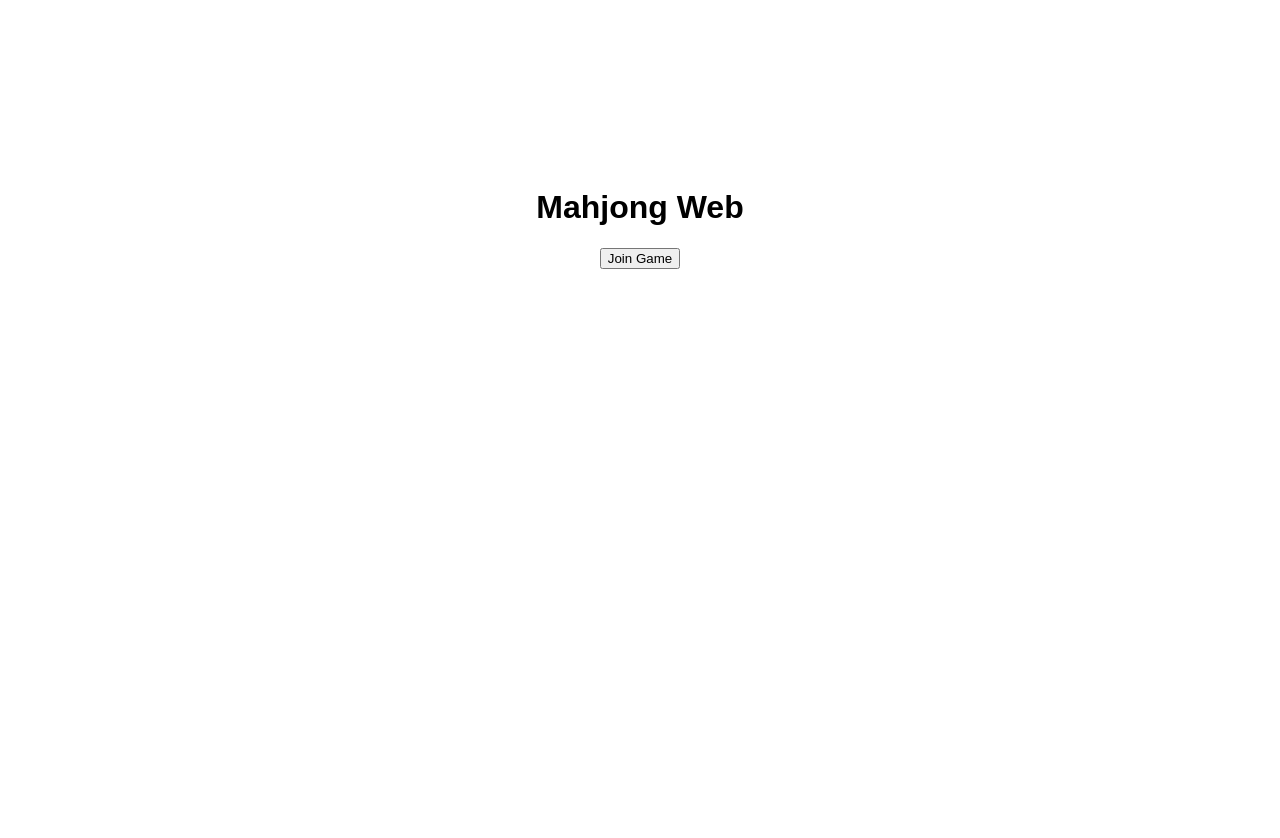
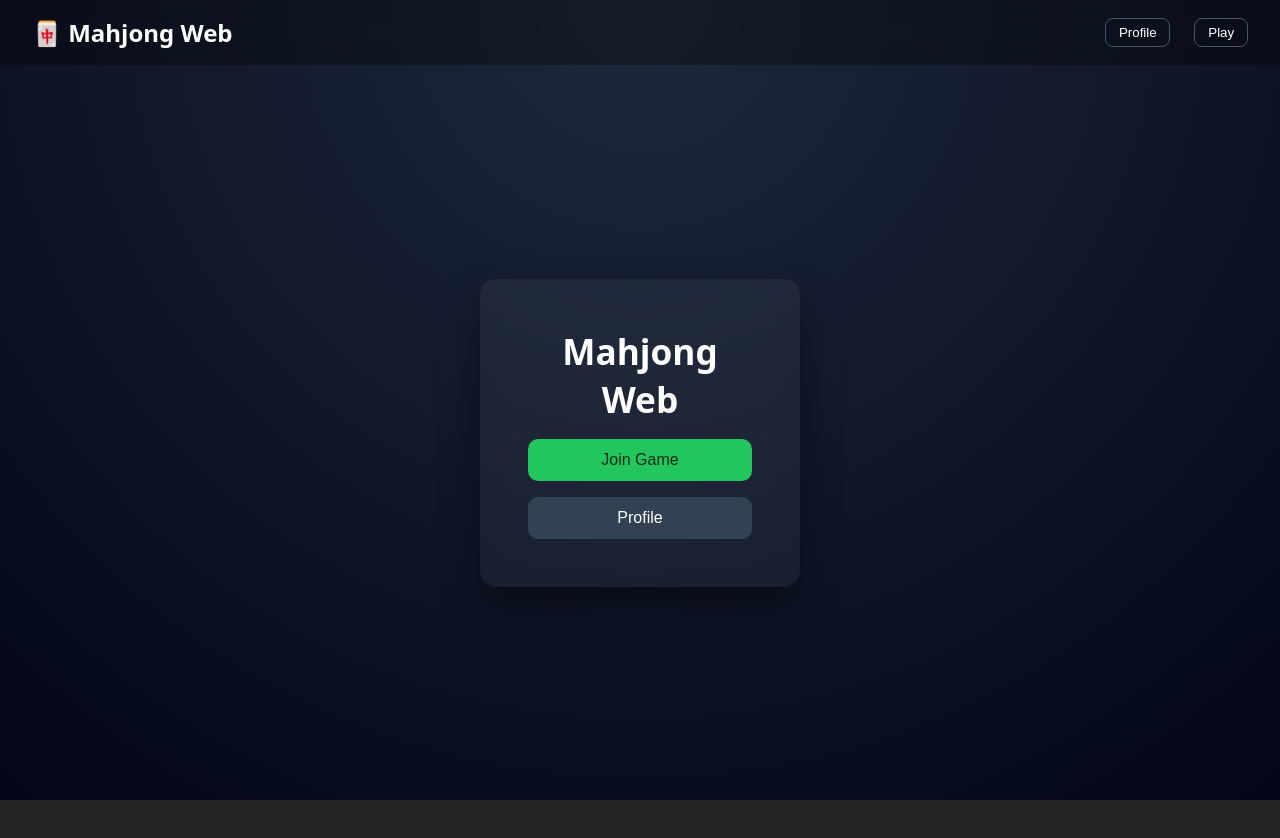
Before and after one commit to Dominik-Pawelec/mahjong_web, a SvelteKit app in the folder src/frontend/: page / in a window 1280 px wide. Shown: the top 838 px of the page. After the commit the page ends 800 px from the top, so only its background shows below. Built offline with nearby package versions, Linux system fonts and the light colour scheme.

Commit message:
vibe coded some profesional programmers portfolio ahh site

```diff
--- a/src/frontend/src/app.css
+++ b/src/frontend/src/app.css
@@ -1,3 +1,29 @@
+* {
+	box-sizing: border-box;
+	margin: 0;
+	padding: 0;
+}
+
+html, body, #svelte {
+	width: 100%;
+	height: 100%;
+}
+
+body {
+	display: flex;
+	flex-direction: column;
+	background-color: #252525;
+	font-family: system-ui, sans-serif;
+}
+
+header h1,
+header h2,
+header h3 {
+	flex-shrink: 0;
+	white-space: nowrap;
+	min-width: 0;
+}
+
 @font-face {
 	font-family: 'yomogi';
 	src: url('/static/assets/fonts/yomogi/Yomogi-Regular.ttf');
@@ -21,7 +47,3 @@
 	font-style: normal;
 	font-display: swap;
 }
-
-body {
-	background-color: #252525;
-}
--- /dev/null
+++ b/src/frontend/src/routes/+layout.svelte
@@ -0,0 +1,77 @@
+<script lang="ts">
+	import '../app.css';
+	import { goto } from '$app/navigation';
+</script>
+
+<div class="app">
+	<header>
+		<h2 on:click={() => goto('/')}>🀄 Mahjong Web</h2>
+		<nav>
+			<button on:click={() => goto('/profile')}>Profile</button>
+			<button on:click={() => goto('/lobby')}>Play</button>
+		</nav>
+	</header>
+
+	<main>
+		<slot />
+	</main>
+</div>
+
+<style>
+	/* app wrapper */
+	.app {
+		display: flex;
+		flex-direction: column;
+		height: 100vh;
+		width: 100vw;
+		overflow: hidden;
+		background: radial-gradient(circle at top, #1e293b, #020617);
+		color: white;
+		font-family: system-ui, sans-serif;
+	}
+
+	/* header */
+	header {
+		flex: 0 0 auto;
+		display: flex;
+		justify-content: space-between;
+		align-items: center;
+		padding: 1rem 2rem;
+		background: rgba(0, 0, 0, 0.3);
+		backdrop-filter: blur(10px);
+	}
+
+	h2 {
+		cursor: pointer;
+	}
+
+	nav {
+		display: flex;
+		gap: 0.5rem;
+		flex-shrink: 0;
+	}
+
+	nav button {
+		margin-left: 1rem;
+		background: transparent;
+		border: 1px solid #475569;
+		color: white;
+		padding: 0.4rem 0.8rem;
+		border-radius: 8px;
+		cursor: pointer;
+		transition: 0.2s;
+	}
+	nav button:hover {
+		background: #334155;
+	}
+
+	/* main wypełnia resztę przestrzeni po headerze */
+	main {
+		flex: 1 1 auto;
+		display: flex;
+		justify-content: center;
+		align-items: center;
+		overflow: hidden;
+		padding: 1rem;
+	}
+</style>
--- a/src/frontend/src/routes/+page.svelte
+++ b/src/frontend/src/routes/+page.svelte
@@ -1,24 +1,55 @@
 <script lang="ts">
 	import {goto} from '$app/navigation';
-
-	function enterLobby() {
-		goto('/lobby');
-	}
 </script>
 
-<main>
+<div class="card">
 	<h1>Mahjong Web</h1>
-	<button on:click={enterLobby}>Join Game</button>
-</main>
+	<div class="actions">
+		<button class="typ1" on:click={() => goto('/lobby')}>Join Game</button>
+		<button class="typ2" on:click={() => goto('/profile')}>Profile</button>
+	</div>
+</div>
 
 <style>
-	main {
+	.card {
+		background: rgba(255, 255, 255, 0.05);
+		backdrop-filter: blur(10px);
+		border-radius: 16px;
+		padding: 3rem;
+		width: 320px;
+		text-align: center;
+		box-shadow: 0 20px 40px rgba(0,0,0,0.4);
+	}
+
+	h1 {
+		font-size: 2.2rem;
+		margin-bottom: 1rem;
+	}
+
+	.actions {
 		display: flex;
-		justify-content: flex-start;
-		align-items: center;
 		flex-direction: column;
-		min-height: 100vh;
-		padding-top: 20vh;
-		font-family: sans-serif;
+		gap: 1rem;
 	}
+
+	button {
+		border: none;
+		border-radius: 10px;
+		padding: 0.75rem;
+		font-size: 1rem;
+		cursor: pointer;
+		transition: all 0.2s ease;
+	}
+
+	button.typ1 {
+		background: #22c55e;
+		color: #052e16;
+	}
+	button.typ1:hover { background: #16a34a; }
+
+	button.typ2 {
+		background: #334155;
+		color: white;
+	}
+	button.typ2:hover { background: #475569; }
 </style>
```
Also changed, not shown: src/backend/game_logic.ts (line endings or trailing spaces), 2 other files (tests, documents, lock files or other folders).
